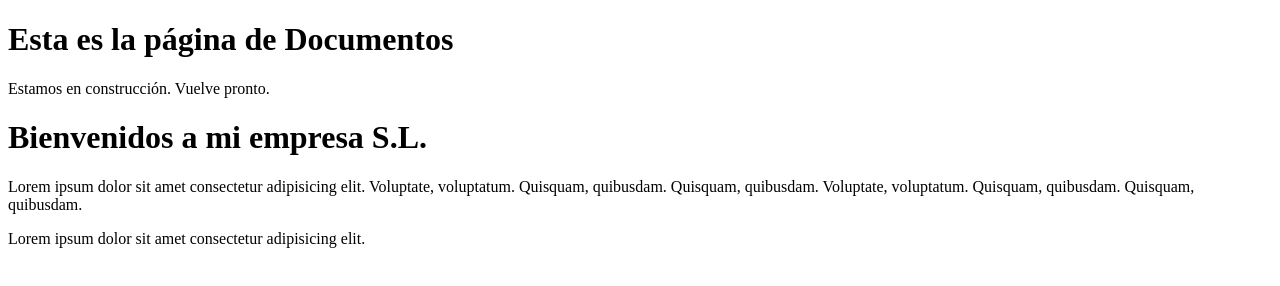
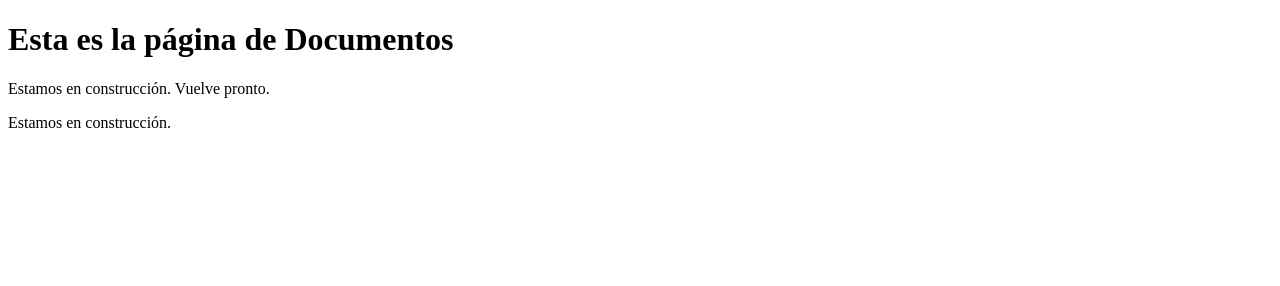
Before and after one commit to Brayan-chan/PaginaCliente, a plain HTML site: page index.html in a window 1280 px wide. Drawn offline with Linux system fonts and the light colour scheme.

Commit message:
Cambios de lorem Aprendio a utilizar el hostorial de versiones

```diff
--- a/index.html
+++ b/index.html
@@ -10,16 +10,8 @@
     <p>Estamos en construcción. Vuelve pronto.</p>
     <div class="home">
 
-        <h1>Bienvenidos a mi empresa S.L.</h1>
 
-        <p>Lorem ipsum dolor sit amet consectetur adipisicing elit.
-            Voluptate, voluptatum. Quisquam, quibusdam. Quisquam, quibusdam.
-            Voluptate, voluptatum. Quisquam, quibusdam. Quisquam, quibusdam.
-        </p>
-
-        <p>
-            Lorem ipsum dolor sit amet consectetur adipisicing elit.
-        </p>
+        <p>Estamos en construcción.</p>
     </div>
 </body>
 </html>
```
